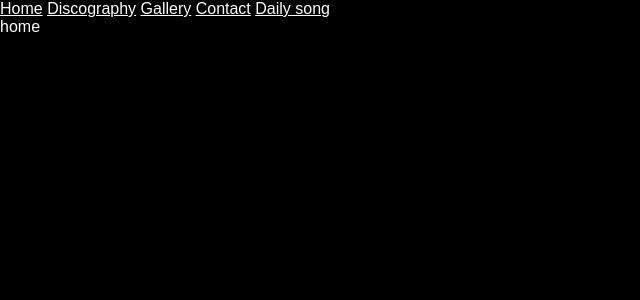
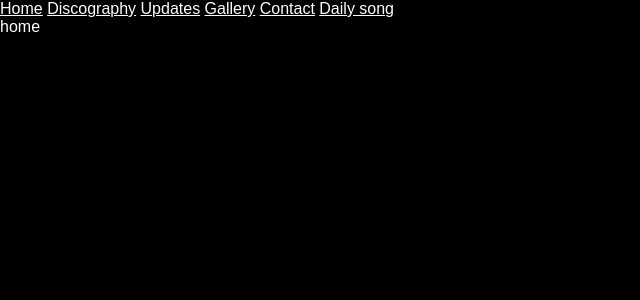
Before and after one commit to Kars-Ascended/Mr_Kitty_Archive, a PHP site: page /pages/index.php in a window 1280 px wide. Shown: the top 300 px of the page, without its empty margins (0-640 px from the left). Run offline with PHP 8.4, Linux system fonts and the light colour scheme.

Commit message:
added updates to nav

```diff
--- a/backend/nav.php
+++ b/backend/nav.php
@@ -1,6 +1,7 @@
 <div class="nav">
     <a class="button" href="/home">Home</a>
     <a class="button" href="/discography/">Discography</a>
+    <a class="button" href="/updates">Updates</a>
     <a class="button" href="/gallery">Gallery</a>
     <a class="button" href="/contact">Contact</a>
     <a class="button" href="/daily-song">Daily song</a>
```
Also changed, not shown: .htaccess.
